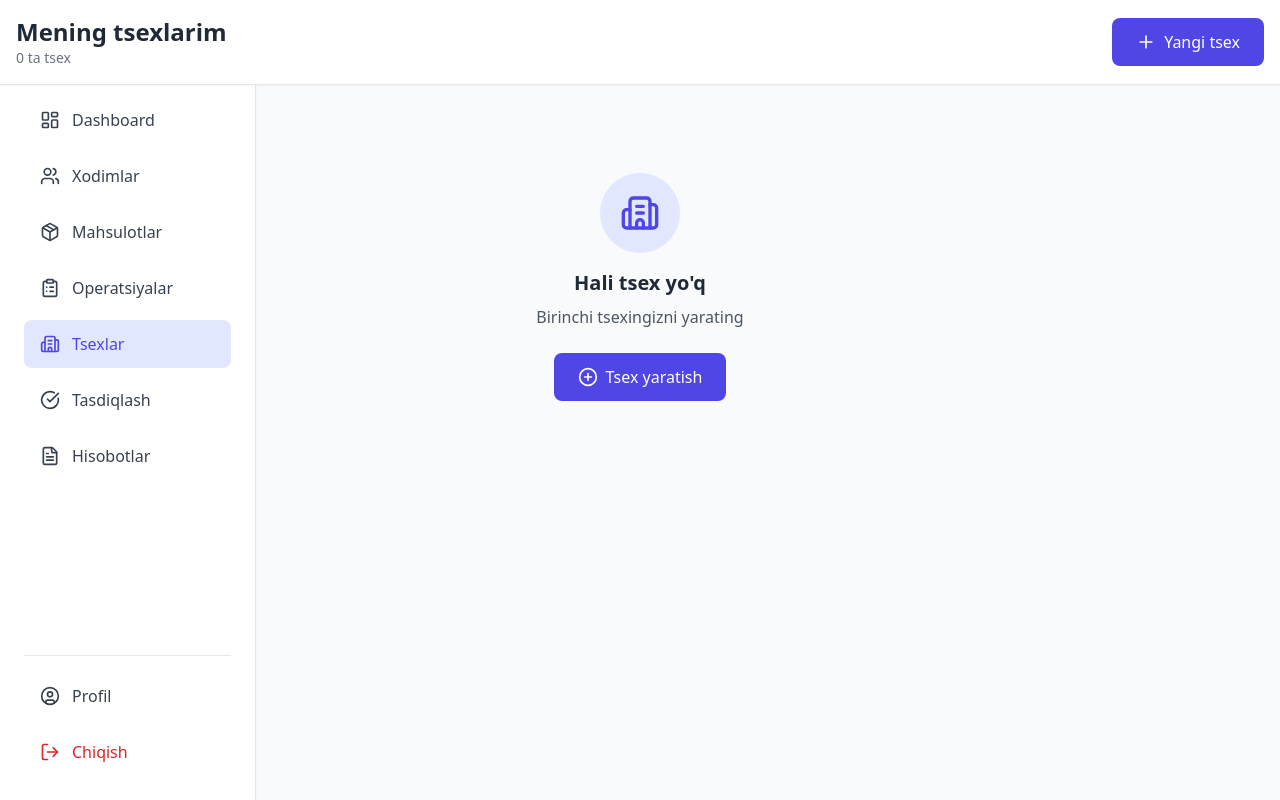
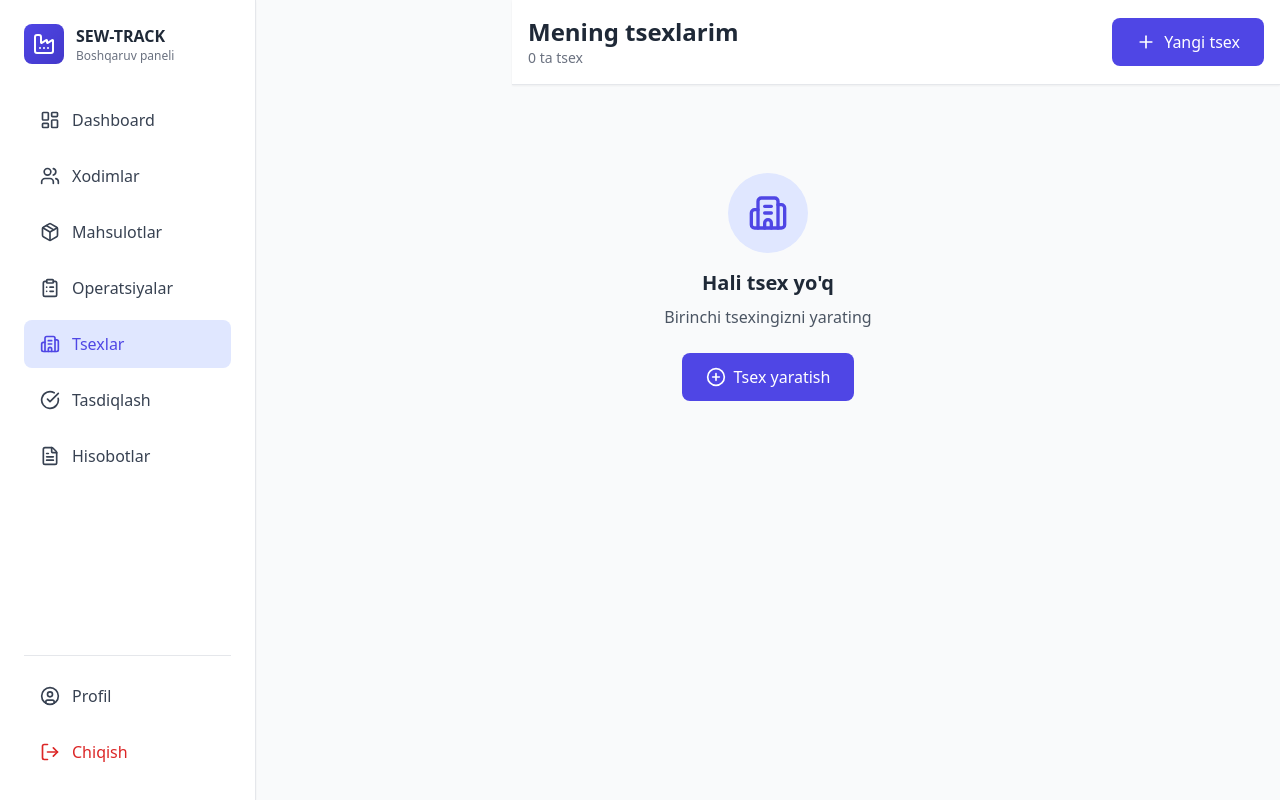
Before and after one commit to otabek2001/sew-track, a Django app: page /admin-panel/tenants/ in a window 1280 px wide. Run offline with Django 5.2, Linux system fonts and the light colour scheme; the visitor is signed in with stand-in values (Sample User, id 1); data that the repository does not hold is empty; parts of the project's set-up code (start-up, migrations or seed data) failed here and were passed over; some libraries are stand-ins or nearby versions.

Commit message:
fix(admin-panel): navigation fixed

```diff
--- a/templates/admin_panel/components/_admin_header.html
+++ b/templates/admin_panel/components/_admin_header.html
@@ -1,7 +1,7 @@
 <!-- Admin Panel Header -->
 {% load static %}
 
-<header class="bg-white border-b sticky top-0 z-40 shadow-sm">
+<header class="bg-white border-b sticky top-0 z-40 shadow-sm md:ml-64">
     <div class="container mx-auto px-4 py-4">
         <div class="flex items-center justify-between">
             <!-- Left Side: Title -->
--- a/templates/admin_panel/components/_admin_nav.html
+++ b/templates/admin_panel/components/_admin_nav.html
@@ -214,9 +214,6 @@
     </div>
 </aside>
 
-<!-- Spacer for desktop sidebar -->
-<div class="hidden md:block w-64"></div>
-
 <script>
 // Reinit icons
 document.addEventListener('DOMContentLoaded', () => {
--- a/templates/admin_panel/dashboard.html
+++ b/templates/admin_panel/dashboard.html
@@ -7,7 +7,7 @@
 <!-- Admin Navigation -->
 {% include 'admin_panel/components/_admin_nav.html' %}
 
-<div class="min-h-screen bg-gray-50 pb-20 md:pb-8">
+<div class="min-h-screen bg-gray-50 pb-20 md:pb-8 md:ml-64">
     <!-- Header with Tenant Switcher -->
     {% include 'admin_panel/components/_admin_header.html' %}
 
--- a/templates/admin_panel/employee_form.html
+++ b/templates/admin_panel/employee_form.html
@@ -7,9 +7,9 @@
 <!-- Admin Navigation -->
 {% include 'admin_panel/components/_admin_nav.html' %}
 
-<div class="min-h-screen bg-gray-50 pb-20 md:pb-8">
+<div class="min-h-screen bg-gray-50 pb-20 md:pb-8 md:ml-64">
     <!-- Header -->
-    <header class="bg-white border-b sticky top-0 z-40 shadow-sm">
+    <header class="bg-white border-b sticky top-0 z-40 shadow-sm md:ml-64">
         <div class="container mx-auto px-4 py-4">
             <div class="flex items-center gap-3">
                 <a href="{% url 'admin_panel:employee_list' %}" class="text-gray-600">
--- a/templates/admin_panel/employee_list.html
+++ b/templates/admin_panel/employee_list.html
@@ -7,9 +7,9 @@
 <!-- Admin Navigation -->
 {% include 'admin_panel/components/_admin_nav.html' %}
 
-<div class="min-h-screen bg-gray-50 pb-20 md:pb-8">
+<div class="min-h-screen bg-gray-50 pb-20 md:pb-8 md:ml-64">
     <!-- Header -->
-    <header class="bg-white border-b sticky top-0 z-40 shadow-sm">
+    <header class="bg-white border-b sticky top-0 z-40 shadow-sm md:ml-64">
         <div class="container mx-auto px-4 py-4">
             <div class="flex items-center justify-between">
                 <div class="flex items-center gap-3">
--- a/templates/admin_panel/product_form.html
+++ b/templates/admin_panel/product_form.html
@@ -4,8 +4,8 @@
 <!-- Admin Navigation -->
 {% include 'admin_panel/components/_admin_nav.html' %}
 
-<div class="min-h-screen bg-gray-50 pb-20 md:pb-8">
-    <header class="bg-white border-b">
+<div class="min-h-screen bg-gray-50 pb-20 md:pb-8 md:ml-64">
+    <header class="bg-white border-b md:ml-64">
         <div class="container mx-auto px-4 py-4">
             <div class="flex items-center gap-3">
                 <a href="{% url 'admin_panel:product_list' %}" class="text-gray-600"><i data-lucide="arrow-left" class="w-6 h-6"></i></a>
--- a/templates/admin_panel/product_list.html
+++ b/templates/admin_panel/product_list.html
@@ -7,8 +7,8 @@
 <!-- Admin Navigation -->
 {% include 'admin_panel/components/_admin_nav.html' %}
 
-<div class="min-h-screen bg-gray-50 pb-20 md:pb-8">
-    <header class="bg-white border-b sticky top-0 z-40 shadow-sm">
+<div class="min-h-screen bg-gray-50 pb-20 md:pb-8 md:ml-64">
+    <header class="bg-white border-b sticky top-0 z-40 shadow-sm md:ml-64">
         <div class="container mx-auto px-4 py-4">
             <div class="flex items-center justify-between">
                 <div class="flex items-center gap-3">
--- a/templates/admin_panel/product_tasks.html
+++ b/templates/admin_panel/product_tasks.html
@@ -7,8 +7,8 @@
 <!-- Admin Navigation -->
 {% include 'admin_panel/components/_admin_nav.html' %}
 
-<div class="min-h-screen bg-gray-50 pb-20 md:pb-8">
-    <header class="bg-white border-b">
+<div class="min-h-screen bg-gray-50 pb-20 md:pb-8 md:ml-64">
+    <header class="bg-white border-b md:ml-64">
         <div class="container mx-auto px-4 py-4">
             <div class="flex items-center gap-3">
                 <a href="{% url 'admin_panel:product_list' %}" class="text-gray-600">
--- a/templates/admin_panel/reports.html
+++ b/templates/admin_panel/reports.html
@@ -7,9 +7,9 @@
 <!-- Admin Navigation -->
 {% include 'admin_panel/components/_admin_nav.html' %}
 
-<div class="min-h-screen bg-gray-50 pb-20 md:pb-8">
+<div class="min-h-screen bg-gray-50 pb-20 md:pb-8 md:ml-64">
     <!-- Header -->
-    <header class="bg-white border-b sticky top-0 z-40 shadow-sm">
+    <header class="bg-white border-b sticky top-0 z-40 shadow-sm md:ml-64">
         <div class="container mx-auto px-4 py-4">
             <div class="flex items-center justify-between">
                 <div>
--- a/templates/admin_panel/reset_status_confirm.html
+++ b/templates/admin_panel/reset_status_confirm.html
@@ -7,9 +7,9 @@
 <!-- Admin Navigation -->
 {% include 'admin_panel/components/_admin_nav.html' %}
 
-<div class="min-h-screen bg-gray-50 pb-20 md:pb-8">
+<div class="min-h-screen bg-gray-50 pb-20 md:pb-8 md:ml-64">
     <!-- Header -->
-    <header class="bg-white border-b sticky top-0 z-40 shadow-sm">
+    <header class="bg-white border-b sticky top-0 z-40 shadow-sm md:ml-64">
         <div class="container mx-auto px-4 py-4">
             <div class="flex items-center gap-3">
                 <a href="{% url 'admin_panel:work_records_list' %}" class="text-gray-600">
--- a/templates/admin_panel/task_form.html
+++ b/templates/admin_panel/task_form.html
@@ -4,8 +4,8 @@
 <!-- Admin Navigation -->
 {% include 'admin_panel/components/_admin_nav.html' %}
 
-<div class="min-h-screen bg-gray-50 pb-20 md:pb-8">
-    <header class="bg-white border-b">
+<div class="min-h-screen bg-gray-50 pb-20 md:pb-8 md:ml-64">
+    <header class="bg-white border-b md:ml-64">
         <div class="container mx-auto px-4 py-4">
             <div class="flex items-center gap-3">
                 <a href="{% url 'admin_panel:task_list' %}" class="text-gray-600"><i data-lucide="arrow-left" class="w-6 h-6"></i></a>
--- a/templates/admin_panel/task_list.html
+++ b/templates/admin_panel/task_list.html
@@ -7,8 +7,8 @@
 <!-- Admin Navigation -->
 {% include 'admin_panel/components/_admin_nav.html' %}
 
-<div class="min-h-screen bg-gray-50 pb-20 md:pb-8">
-    <header class="bg-white border-b sticky top-0 z-40 shadow-sm">
+<div class="min-h-screen bg-gray-50 pb-20 md:pb-8 md:ml-64">
+    <header class="bg-white border-b sticky top-0 z-40 shadow-sm md:ml-64">
         <div class="container mx-auto px-4 py-4">
             <div class="flex items-center justify-between">
                 <div class="flex items-center gap-3">
--- a/templates/admin_panel/tenant_form.html
+++ b/templates/admin_panel/tenant_form.html
@@ -7,9 +7,9 @@
 <!-- Admin Navigation -->
 {% include 'admin_panel/components/_admin_nav.html' %}
 
-<div class="min-h-screen bg-gray-50 pb-20 md:pb-8">
+<div class="min-h-screen bg-gray-50 pb-20 md:pb-8 md:ml-64">
     <!-- Header -->
-    <header class="bg-white border-b sticky top-0 z-40 shadow-sm">
+    <header class="bg-white border-b sticky top-0 z-40 shadow-sm md:ml-64">
         <div class="container mx-auto px-4 py-4">
             <div class="flex items-center gap-3">
                 <a href="{% url 'admin_panel:tenant_list' %}" class="text-gray-600">
--- a/templates/admin_panel/tenant_list.html
+++ b/templates/admin_panel/tenant_list.html
@@ -7,9 +7,9 @@
 <!-- Admin Navigation -->
 {% include 'admin_panel/components/_admin_nav.html' %}
 
-<div class="min-h-screen bg-gray-50 pb-20 md:pb-8">
+<div class="min-h-screen bg-gray-50 pb-20 md:pb-8 md:ml-64">
     <!-- Header -->
-    <header class="bg-white border-b sticky top-0 z-40 shadow-sm">
+    <header class="bg-white border-b sticky top-0 z-40 shadow-sm md:ml-64">
         <div class="container mx-auto px-4 py-4">
             <div class="flex items-center justify-between">
                 <div>
--- a/templates/admin_panel/work_records_list.html
+++ b/templates/admin_panel/work_records_list.html
@@ -7,9 +7,9 @@
 <!-- Admin Navigation -->
 {% include 'admin_panel/components/_admin_nav.html' %}
 
-<div class="min-h-screen bg-gray-50 pb-20 md:pb-8">
+<div class="min-h-screen bg-gray-50 pb-20 md:pb-8 md:ml-64">
     <!-- Header -->
-    <header class="bg-white border-b sticky top-0 z-40 shadow-sm">
+    <header class="bg-white border-b sticky top-0 z-40 shadow-sm md:ml-64">
         <div class="container mx-auto px-4 py-4">
             <div class="flex items-center justify-between">
                 <div class="flex items-center gap-3">
```
Also changed, not shown: templates/master/components/_master_nav.html (+0 -7 lines).
